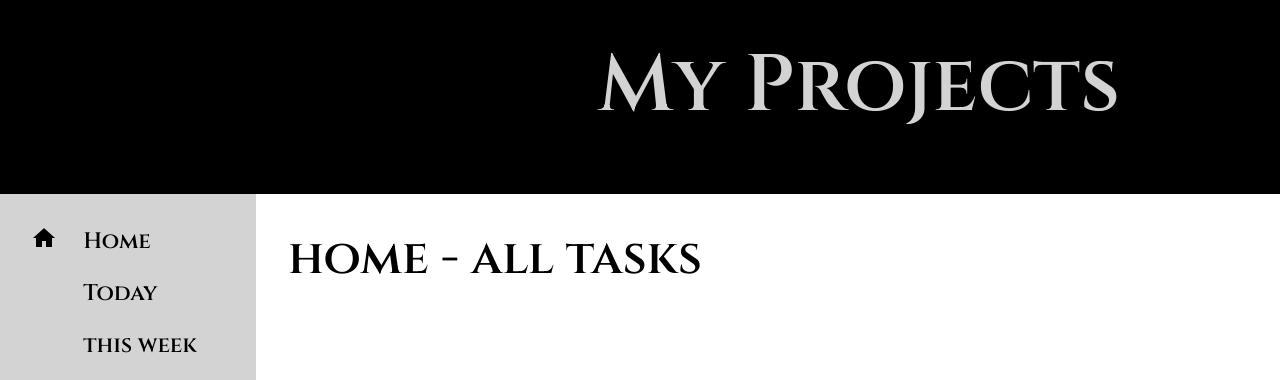
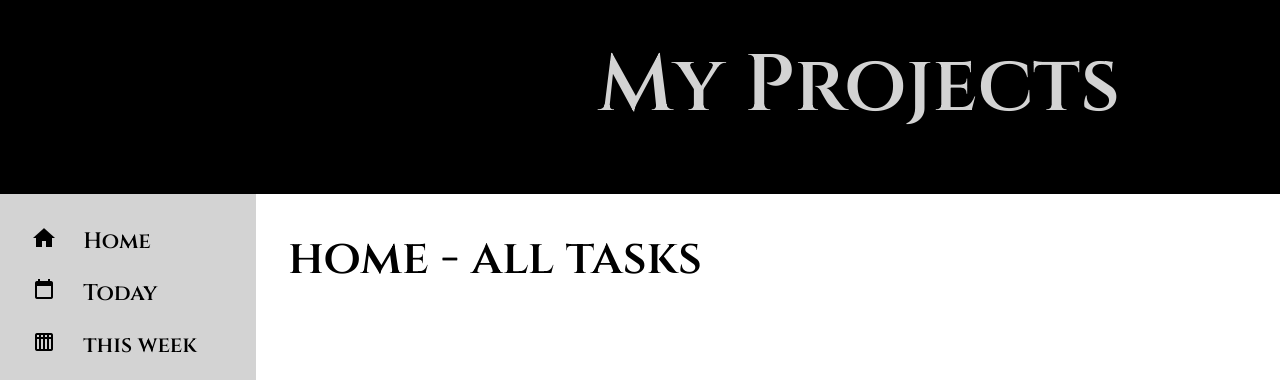
Before and after one commit to dwright1989/Todo-List, a website with bundled scripts: page dist/index.html in a window 1280 px wide. Shown: the top 380 px of the page. Built offline with nearby package versions, Linux system fonts and the light colour scheme; files whose address does not match are found by name.

Commit message:
Icons added to nav bar for today and this week

```diff
--- a/src/modules/UILoad.js
+++ b/src/modules/UILoad.js
@@ -3,12 +3,14 @@ import Project from './Project';
 import Task from './Task';
 import Storage from './Storage';
 import { compareAsc, format, endOfWeek } from 'date-fns';
-import HomeIMG from '../home.png'
-import ProjectsIMG from '../projects.png'
-import ProjectIMG from '../project.png'
-import AddIMG from '../add.png'
-import DeleteIMG from '../delete.png'
-import EditIMG from '../edit.png'
+import HomeIMG from '../home.png';
+import ProjectsIMG from '../projects.png';
+import ProjectIMG from '../project.png';
+import AddIMG from '../add.png';
+import DeleteIMG from '../delete.png';
+import EditIMG from '../edit.png';
+import TodayIMG from '../today.png';
+import ThisweekIMG from '../thisweek.png';
 
 
 export default class UILoad{
@@ -80,7 +82,11 @@ export default class UILoad{
          todayButton.innerHTML = "Today";
          todayButton.addEventListener("click", function(){
             UILoad.loadFullPage("today");
-        })
+        });
+        let todayIcon = document.createElement("img");
+        todayIcon.src = TodayIMG;
+        todayIcon.id = "todayIcon";
+        navDiv.appendChild(todayIcon);
          navDiv.appendChild(todayButton);
 
         // This week's tasks
@@ -89,7 +95,11 @@ export default class UILoad{
          thisWeekButton.innerHTML = "this week";
          thisWeekButton.addEventListener("click", function(){
             UILoad.loadFullPage("this week");
-        })
+        });
+         let thisWeekIcon = document.createElement("img");
+         thisWeekIcon.src = ThisweekIMG;
+         thisWeekIcon.id = "thisWeekIcon";
+        navDiv.appendChild(thisWeekIcon);
          navDiv.appendChild(thisWeekButton);
 
         let projectsSectionTitle = document.createElement("p");
--- a/src/style.css
+++ b/src/style.css
@@ -93,7 +93,9 @@ h1, h2{
     color: var(--secondary-color);
 }
 
-
+#todayIcon{
+    grid-area: 2/1/3/2;
+}
 
 #todayButton{
     grid-area:2/2/3/3;
@@ -106,7 +108,9 @@ h1, h2{
 #thisWeekButton{
     grid-area:3/2/4/3;
 }
-
+#thisWeekIcon{
+    grid-area: 3/1/4/2;
+}
 
 
 
```
Also changed, not shown: dist/26315e686da573706df2.png (added), dist/b8cf0fb2e4a157aa683a.png (added), dist/main.js, src/thisweek.png (added), src/today.png (added).
